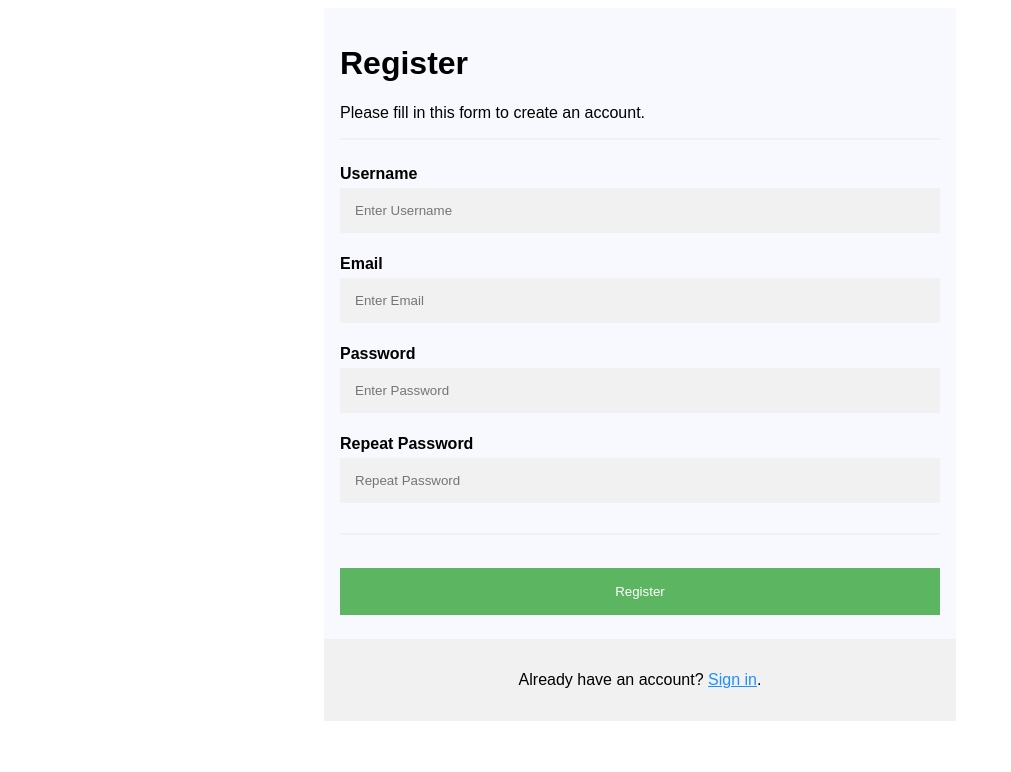
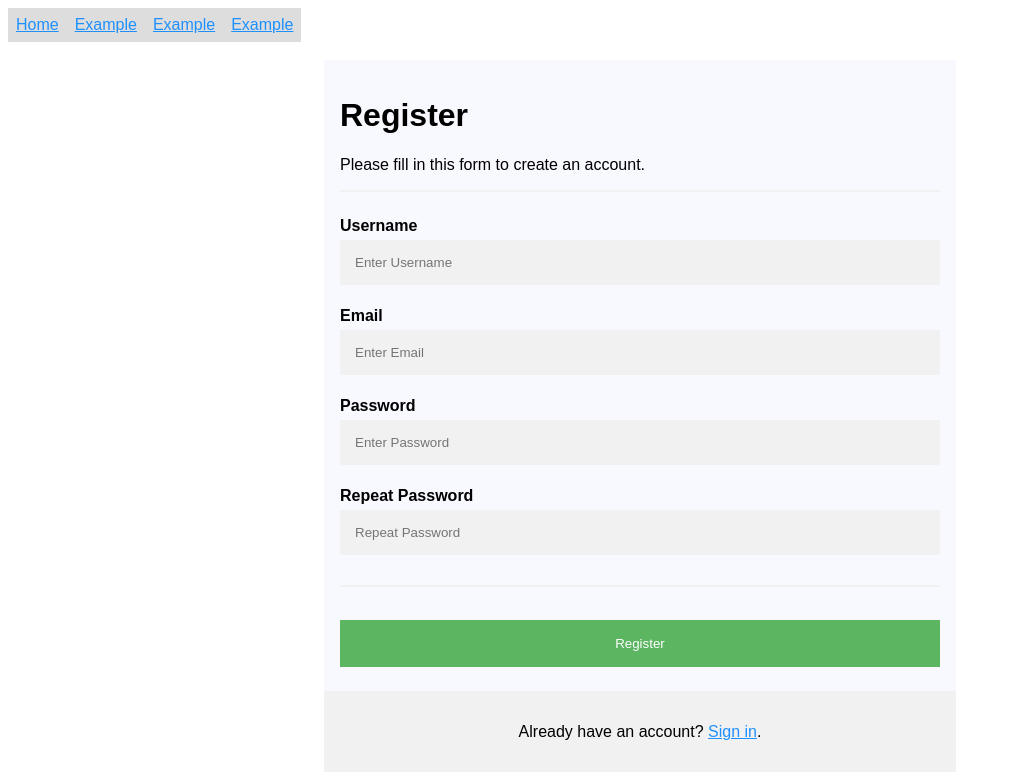
Before and after one commit to andreifurculesteanu/F1Project, a Flask app: page /register in a window 1280 px wide. Shown: the top 772 px of the page, without its empty margins (0-1011 px from the left). Run offline with Flask 2, Linux system fonts and the light colour scheme.

Commit message:
template inheritance -- base added to login and register

```diff
--- a/run.py
+++ b/run.py
@@ -4,7 +4,7 @@ app = Flask(__name__)
 
 
 @app.route('/')
-def index():
+def home():
     return render_template('index.html')
 
 
--- /dev/null
+++ b/static/css/baseCSS.css
@@ -0,0 +1,16 @@
+ul {
+list-style-type: none;
+margin: 0;
+padding: 0;
+overflow: hidden;
+}
+
+li {
+float: left;
+}
+
+li a {
+display: block;
+padding: 8px;
+background-color: #dddddd;
+}
--- /dev/null
+++ b/templates/base/base.html
@@ -0,0 +1,21 @@
+<!DOCTYPE html>
+<html>
+<head>
+    <link rel="stylesheet" type="text/css" href="../static/css/baseCSS.css">
+    {% block stylesheet %} {% endblock %}
+    {% block title %} {% endblock %}
+</head>
+<body>
+
+<ul>
+    <li><a href="/">Home</a></li>
+    <li><a href="#">Example</a></li>
+    <li><a href="#">Example</a></li>
+    <li><a href="#">Example</a></li>
+</ul>
+
+<br>
+{% block content %} {% endblock %}
+
+</body>
+</html>
--- a/templates/register.html
+++ b/templates/register.html
@@ -1,9 +1,14 @@
-<!DOCTYPE html>
-<html>
-<head>
+{% extends "./base/base.html" %}
+
+{% block stylesheet %}
     <link rel="stylesheet" type="text/css" href="../static/css/login_registerCSS.css">
-</head>
-<body>
+{% endblock %}
+
+{% block title %}
+    <title>Register</title>
+{% endblock %}
+
+{% block content %}
     <div>
         <form action="">
             <div class="container">
@@ -33,7 +38,4 @@
         </form>
 
     </div>
-
-
-</body>
-</html>
+{% endblock %}
```
Also changed, not shown: templates/index.html (+14 -12 lines), templates/login.html (+11 -12 lines), templates/base/menu.html (deleted). Lines whose indentation alone changed are shown as unchanged.
